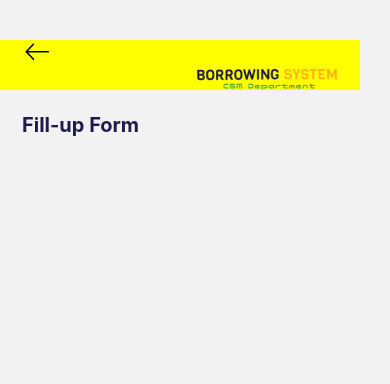
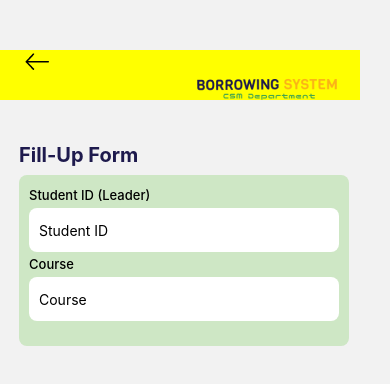
Before and after one commit to Jy-re/csmlab, a React Native app: screen /BorrowForm in a window 390 px wide. Shown: the top 384 px of the page. Built offline with nearby package versions, Linux system fonts and the light colour scheme.

Commit message:
Added student id and course fields

```diff
--- a/Styles.js
+++ b/Styles.js
@@ -6,7 +6,7 @@ const styles = StyleSheet.create({
         flexDirection: "column",
         alignItems: "flex-start",
         width: 360,
-        paddingTop: 40,
+        paddingTop: 50,
     },
 
     borrowFormHeader: {
@@ -27,30 +27,14 @@ const styles = StyleSheet.create({
         marginLeft: 'auto', // Pushes the small logo to the right
     },
 
-    body: {
-        flex: 1,
-        paddingVertical: 10,
-        paddingHorizontal: 15,
+    formFirstContainer: {
+        display: 'flex',
         flexDirection: 'column',
         alignItems: 'flex-start',
         alignSelf: 'stretch',
-    },
-
-    first: {
-        flex: 1,
-        flexDirection: 'column',
-        alignItems: 'flex-start',
-        alignSelf: 'stretch',
-        marginVertical: 10, // For gap-like spacing, you can use marginVertical
-    },
-
-    title: {
-        flex: 1,
-        paddingVertical: 0,
-        paddingHorizontal: 7,
-        flexDirection: 'column',
-        alignItems: 'flex-start',
-        alignSelf: 'stretch',
+        paddingTop: 40,
+        paddingHorizontal: 19,
+        paddingBottom: 10,
     },
 
     formTitle: {
@@ -61,9 +45,35 @@ const styles = StyleSheet.create({
         lineHeight: 20 * 1.5, // Adjust as needed based on your design
     },
 
-    sampleText:{
-        fontSize: 20,
-    }
+    firstFormContainer: {
+        marginTop: 5,
+        backgroundColor: '#CEE7C5',
+        borderRadius: 8,
+        alignSelf: 'stretch',
+        width: 330,
+        height: 171,
+    },
+
+    formContainernc: {
+        marginHorizontal: 10,
+        marginVertical: 8,
+    },
+
+    firstFormLabel: {
+        color: '#000',
+        fontSize: 13,
+        fontStyle: 'normal',
+        fontWeight: '500',
+        lineHeight: 25, // React Native uses the actual pixel value for lineHeight, so you can directly specify it.
+    },
+
+    firstFormInput: {
+        width: 310,
+        height: 44,
+        borderRadius: 8,
+        backgroundColor: 'white',
+        padding: 10,
+    },
 })
 
 export default styles;
--- a/components/pages/BorrowForm.js
+++ b/components/pages/BorrowForm.js
@@ -17,15 +17,30 @@ export default function BorrowForm() {
             </View>
 
             {/* This is for the body*/}
-
-            <View style={styles.body}>
-                <View style={styles.first}>
-                    <View style={styles.title}>
-                        <Text style={styles.formTitle}>Fill-up Form</Text>
+            <View style={styles.formFirstContainer}>
+                <View>
+                    <Text style={styles.formTitle}>Fill-Up Form</Text>
+                </View>
+                <View>
+                    <View style={styles.firstFormContainer}>
+                        <View style={styles.formContainernc}>
+                        <View>
+                            <Text style={styles.firstFormLabel}>Student ID (Leader)</Text>
+                        </View>
+                        <View>
+                            <TextInput style={styles.firstFormInput} placeholder='Student ID'></TextInput>
+                        </View>
+                        <View>
+                            <Text style={styles.firstFormLabel}>Course</Text>
+                        </View>
+                        <View>
+                            <TextInput style={styles.firstFormInput} placeholder='Course'></TextInput>
+                        </View>
+                        </View>
                     </View>
                 </View>
+            </View>
 
-            </View>
         </View>
     )
 }
--- a/package.json
+++ b/package.json
@@ -3,7 +3,7 @@
   "version": "1.0.0",
   "main": "node_modules/expo/AppEntry.js",
   "scripts": {
-    "start": "expo start",
+    "start": "expo start --tunnel",
     "android": "expo start --android",
     "ios": "expo start --ios",
     "web": "expo start --web"
```
